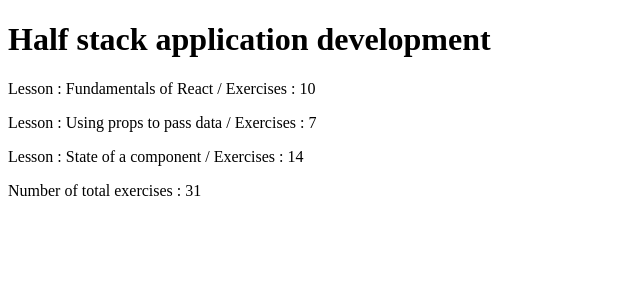
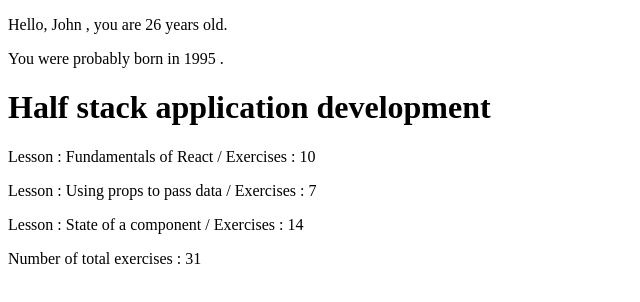
Before and after one commit to JDixon1995/Half-Stack-Dev-Environment, a React (Create React App) app in the folder half-stack/: page / in a window 1280 px wide. Shown: the top 302 px of the page, without its empty margins (0-640 px from the left). Built offline with nearby package versions, Linux system fonts and the light colour scheme.

Commit message:
added Hello component to get data from an Object.

```diff
--- a/half-stack/src/App.js
+++ b/half-stack/src/App.js
@@ -2,6 +2,7 @@ import React from 'react';
 import Header from './components/Header.js';
 import Content from './components/Content.js';
 import Total from './components/Total.js';
+import Hello from './components/Hello.js';
 
 const App = () => {
   const course = 'Half stack application development';
@@ -12,8 +13,15 @@ const App = () => {
   const part3 = 'State of a component';
   const exercises3 = 14;
 
+  const props = {
+    name: "John",
+    age: 26
+  }
+
+
   return (
     <div>
+      <Hello props={props} />
       <Header course={course}/>
       <Content part1={part1} part2={part2} part3={part3} exercises1={exercises1} exercises2={exercises2} exercises3={exercises3}/>
       <Total exercises1={exercises1} exercises2={exercises2} exercises3={exercises3} />
--- /dev/null
+++ b/half-stack/src/components/Hello.js
@@ -0,0 +1,16 @@
+const Hello = ({props}) => {
+
+    const bornYear = () => {
+        const yearNow = new Date().getFullYear();
+        return yearNow - props.age;
+    }
+
+    return (
+        <div>
+            <p>Hello, {props.name} , you are {props.age} years old. </p>
+            <p>You were probably born in {bornYear()} . </p>
+        </div>
+    )
+}
+
+export default Hello;
```
